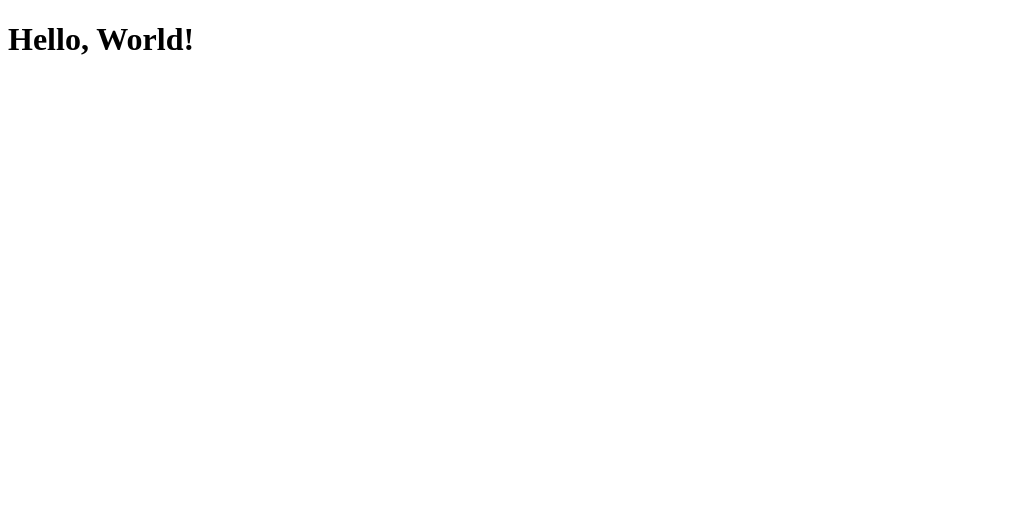
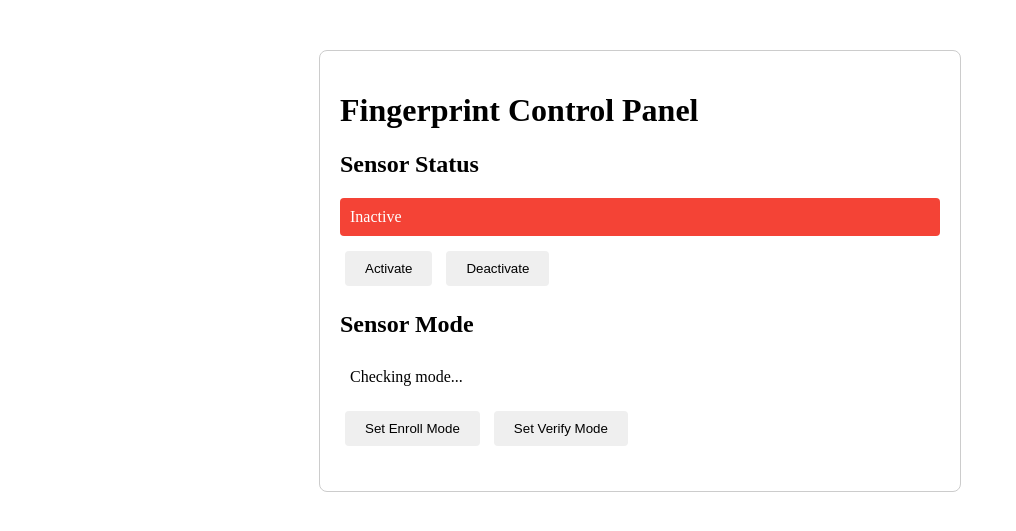
Before and after one commit to Velsariaa/instructor-attendance-sytem, a Django app: page /fingerprint/ in a window 1280 px wide. Before the commit the part shown is almost empty. Shown: the top 531 px of the page, without its empty margins (0-1016 px from the left). Run offline with Django 5.2, Linux system fonts and the light colour scheme.

Commit message:
[Testing] Fingerprint control panel

```diff
--- a/AMSUFB/settings.py
+++ b/AMSUFB/settings.py
@@ -25,7 +25,7 @@
 # SECURITY WARNING: don't run with debug turned on in production!
 DEBUG = True
 
-ALLOWED_HOSTS = ['192.168.1.13', '127.0.0.1', '192.168.165.248']
+ALLOWED_HOSTS = ['192.168.1.13', '127.0.0.1', '192.168.86.248', 'localhost']
 
 
 # Application definition
@@ -59,7 +59,7 @@
 CORS_ORIGIN_WHITELIST = (
     'http://localhost:8000',
     'http://192.168.1.13',
-    'http://192.168.165.248'
+    'http://192.168.86.248'
 
 )
 
--- a/webapp/templates/pages/test.html
+++ b/webapp/templates/pages/test.html
@@ -3,9 +3,113 @@
 <head>
     <meta charset="UTF-8">
     <meta name="viewport" content="width=device-width, initial-scale=1.0">
-    <title>Hello World</title>
+    <title>Fingerprint Control Panel</title>
+    <script src="https://code.jquery.com/jquery-3.6.0.min.js"></script>
+    <style>
+        .control-panel {
+            max-width: 600px;
+            margin: 50px auto;
+            padding: 20px;
+            border: 1px solid #ccc;
+            border-radius: 8px;
+        }
+        .button-group {
+            margin: 20px 0;
+        }
+        .status {
+            padding: 10px;
+            margin: 10px 0;
+            border-radius: 4px;
+        }
+        .active {
+            background-color: #4CAF50;
+            color: white;
+        }
+        .inactive {
+            background-color: #f44336;
+            color: white;
+        }
+        button {
+            padding: 10px 20px;
+            margin: 5px;
+            border: none;
+            border-radius: 4px;
+            cursor: pointer;
+        }
+        button:hover {
+            opacity: 0.8;
+        }
+    </style>
 </head>
 <body>
-    <h1>Hello, World!</h1>
+    <div class="control-panel">
+        <h1>Fingerprint Control Panel</h1>
+
+        <div class="button-group">
+            <h2>Sensor Status</h2>
+            <div id="activeStatus" class="status">Checking status...</div>
+            <button onclick="toggleActive(true)">Activate</button>
+            <button onclick="toggleActive(false)">Deactivate</button>
+        </div>
+
+        <div class="button-group">
+            <h2>Sensor Mode</h2>
+            <div id="modeStatus" class="status">Checking mode...</div>
+            <button onclick="setMode('enroll')">Set Enroll Mode</button>
+            <button onclick="setMode('verify')">Set Verify Mode</button>
+        </div>
+    </div>
+
+    <script>
+        function updateStatus() {
+            $.get('/fingerprint/is_active', function(data) {
+                $('#activeStatus').text(data.is_active ? 'Active' : 'Inactive')
+                    .removeClass('active inactive')
+                    .addClass(data.is_active ? 'active' : 'inactive');
+            });
+        }
+
+        function updateMode() {
+            $.get('/fingerprint/mode', function(data) {
+                $('#modeStatus').text('Mode: ' + data.mode.toUpperCase())
+                    .removeClass('active inactive')
+                    .addClass(data.mode === 'verify' ? 'active' : 'inactive');
+            });
+        }
+
+        function toggleActive(state) {
+            $.ajax({
+                url: '/fingerprint/is_active',
+                type: 'POST',
+                contentType: 'application/json',
+                data: JSON.stringify({ is_active: state }),
+                success: function(response) {
+                    updateStatus();
+                }
+            });
+        }
+
+        function setMode(mode) {
+            $.ajax({
+                url: '/fingerprint/mode',
+                type: 'POST',
+                contentType: 'application/json',
+                data: JSON.stringify({ mode: mode }),
+                success: function(response) {
+                    updateMode();
+                }
+            });
+        }
+
+        // Update status and mode every 2 seconds
+        setInterval(function() {
+            updateStatus();
+            updateMode();
+        }, 2000);
+
+        // Initial update
+        updateStatus();
+        updateMode();
+    </script>
 </body>
 </html>
```
Also changed, not shown: 1 other file.
